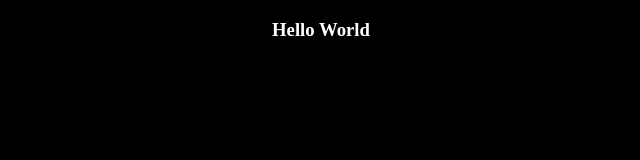
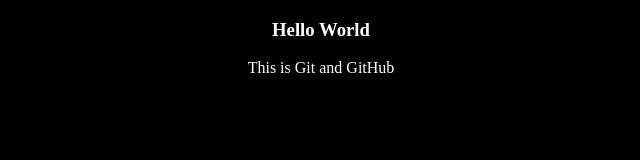
Before and after one commit to nayaung007/git-and-github-tutorial, a plain HTML site: page index.html in a window 1280 px wide. Shown: the whole page, without its empty margins (319-959 px from the left). Drawn offline with Linux system fonts and the light colour scheme.

Commit message:
second commit

```diff
--- a/index.html
+++ b/index.html
@@ -9,5 +9,6 @@
 </head>
 <body>
     <h3>Hello World</h3>
+    <p>This is Git and GitHub</p>
 </body>
 </html>
--- a/style.css
+++ b/style.css
@@ -8,3 +8,7 @@ h3{
     color: white;
     text-align: center;
 }
+p{
+    color: white;
+    text-align: center;
+}
```
